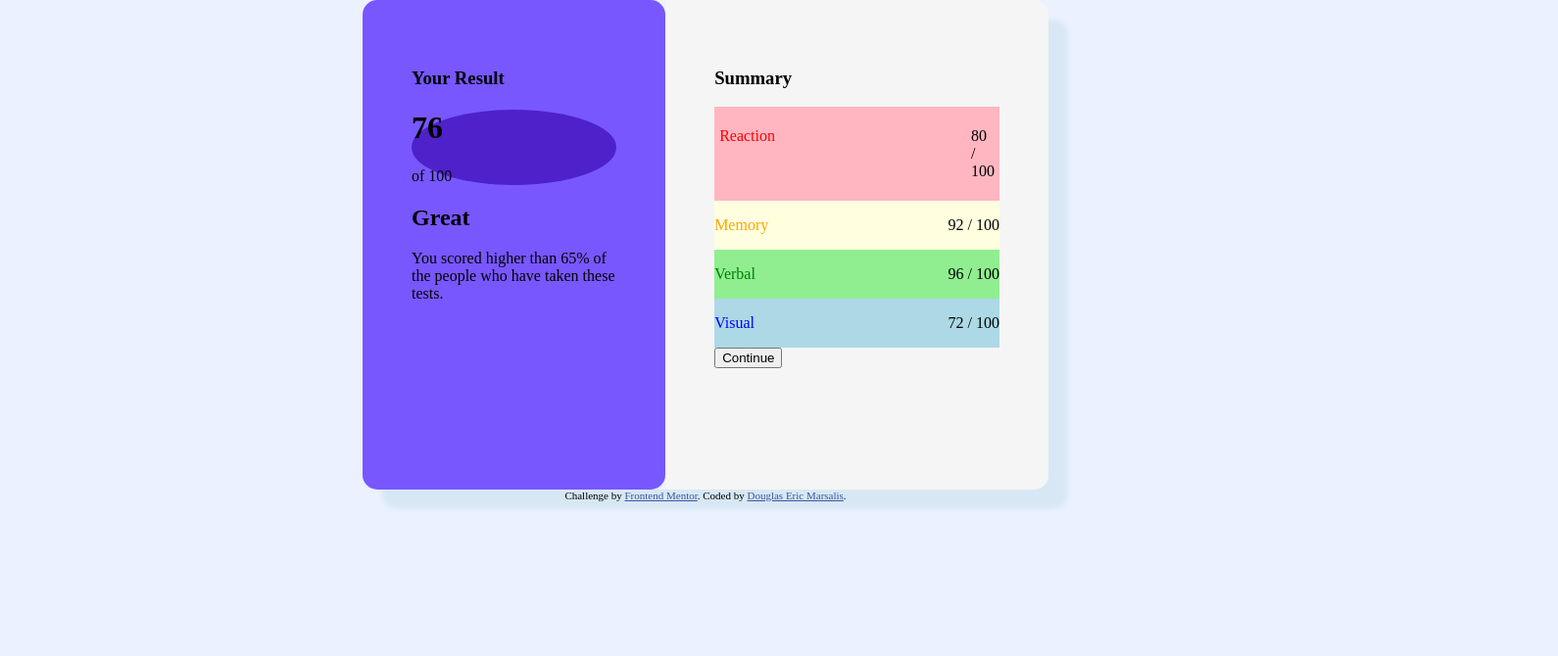
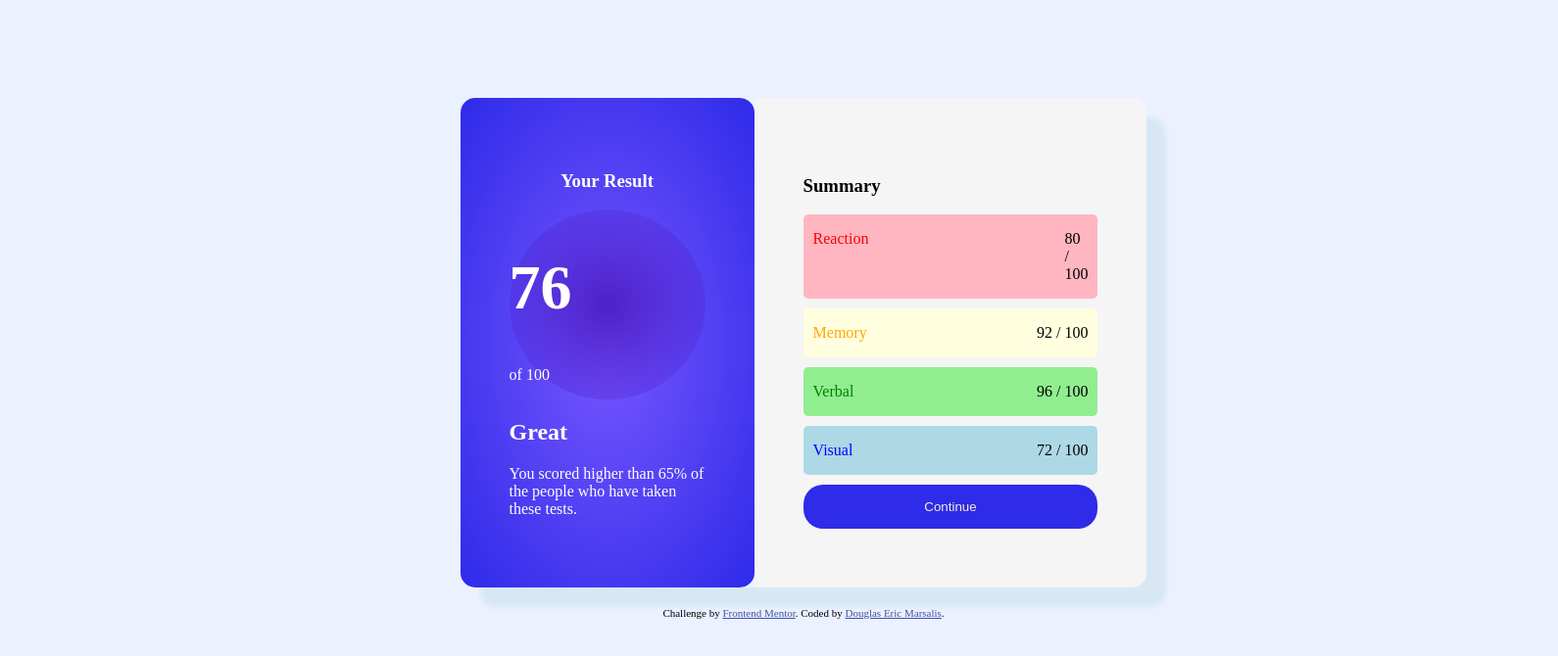
Before and after one commit to douglasmarsalis/summaryComponent, a plain HTML site: page index.html in a window 1280 px wide. Shown: the whole page at 98% size, 1590 px wide, since content can reach past the window. Drawn offline with Linux system fonts and the light colour scheme.

Commit message:
Having a few issues with svg and items, need to add fonts and weights

```diff
--- a/index.html
+++ b/index.html
@@ -9,21 +9,24 @@
 </head>
 <body>
   <div class="container">
+<!--Results Information-->
     <div class="figure-1">
       <h3 class="result">Your Result</h3>
-      <div class="number">
-        <h1>76</h1>
-        <p>of 100</p>
+      <div class="circle">
+        <h1 class="circle-score">76</h1>
+        <p class="circle-100">of 100</p>
       </div>
-      <div>
+      <div class="info">
         <h2>Great</h2>
         <p>You scored higher than 65% of the people who have taken these tests.</p>
       </div>
     </div>
-
+<!--Summary Information-->
     <div class="figure-2">
       <div>
-        <h3>Summary</h3>
+        <div class="title-2">
+          <h3>Summary</h3>
+        </div>
         <div class="item-1">
           <p class="item-1-title">Reaction</p>
           <p class="item-1-score">80 / 100</p>
@@ -40,7 +43,7 @@
           <p class="item-4-title">Visual</p>
           <p class="item-4-score">72 / 100</p>
         </div>
-        <button>Continue</button>
+        <button class="btn">Continue</button>
       </div>
     </div>
   </div>
--- a/styles.css
+++ b/styles.css
@@ -5,7 +5,7 @@
     width: 1440px;
     height: auto;
     margin: 0;
-    padding: 0;
+    padding: 50px;
  }
 
  .container {
@@ -21,19 +21,35 @@
  }
 
  .figure-1 {
+    display: flex;
+    flex-direction: column;
+    align-items: center;
+    justify-content: center;
     height: 400px;
     width: auto;
     padding: 50px;
-    background-color: hsl(252, 100%, 67%);
+    background: radial-gradient(hsl(252, 100%, 67%), hsl(241, 81%, 54%));
     border-radius: 15px;
+    color: hsl(0, 0%, 100%);
  }
 
- .number {
-    background-color: hsla(256, 72%, 46%, 1);
+ .circle {
+    background: radial-gradient(hsla(256, 72%, 46%, 1), hsla(241, 72%, 46%, 0));
+    width: 200px;
+    height: auto;
     border-radius: 50%;
  }
 
+ .circle-score {
+    font-size: 4em;
+ }
+
+/* Figure 2 Information*/
 .figure-2 {
+    display: flex;
+    flex-direction: column;
+    align-items: center;
+    justify-content: center;
     height: 400px;
     width: auto;
     padding: 50px;
@@ -43,12 +59,14 @@
   }
 
 .item-1 {
-    display: inline-flex;
+    display: flex;
     justify-content: space-between;
     align-items: space-between;
+    background-color: lightpink;
+    margin-top: 10px;
+    padding: 0 10px ;
+    border-radius: 5px;
     gap: 200px;
-    background-color: lightpink;
-    padding: 5px;
   }
 
 .item-1-title {
@@ -60,6 +78,9 @@
     justify-content: space-between;
     align-items: space-between;
     background-color: lightyellow;
+    margin-top: 10px;
+    padding: 0 10px;
+    border-radius: 5px;
 }
 
 .item-2-title {
@@ -71,6 +92,9 @@
     justify-content: space-between;
     align-items: space-between;
     background-color: lightgreen;
+    margin-top: 10px;
+    padding: 0 10px;
+    border-radius: 5px;
 }
 
 .item-3-title {
@@ -82,16 +106,32 @@
     justify-content: space-between;
     align-items: space-between;
     background-color: lightblue;
+    margin-top: 10px;
+    padding: 0 10px;
+    border-radius: 5px;
 }
 
 .item-4-title {
     color: blue;
 }
 
+/*button*/
+.btn {
+    background-color: hsl(241, 81%, 54%);
+    color: antiquewhite;
+    border: none;
+    padding: 15px;
+    cursor: pointer;
+    width: 100%;
+    margin-top: 10px;
+    border-radius: 20px;
+}
+
  /*Footer*/
  .attribution {
      font-size: 11px;
      text-align: center;
+     margin-top: 20px;
  }
 
  .attribution a {
```
Lines whose indentation alone changed are shown as unchanged.
